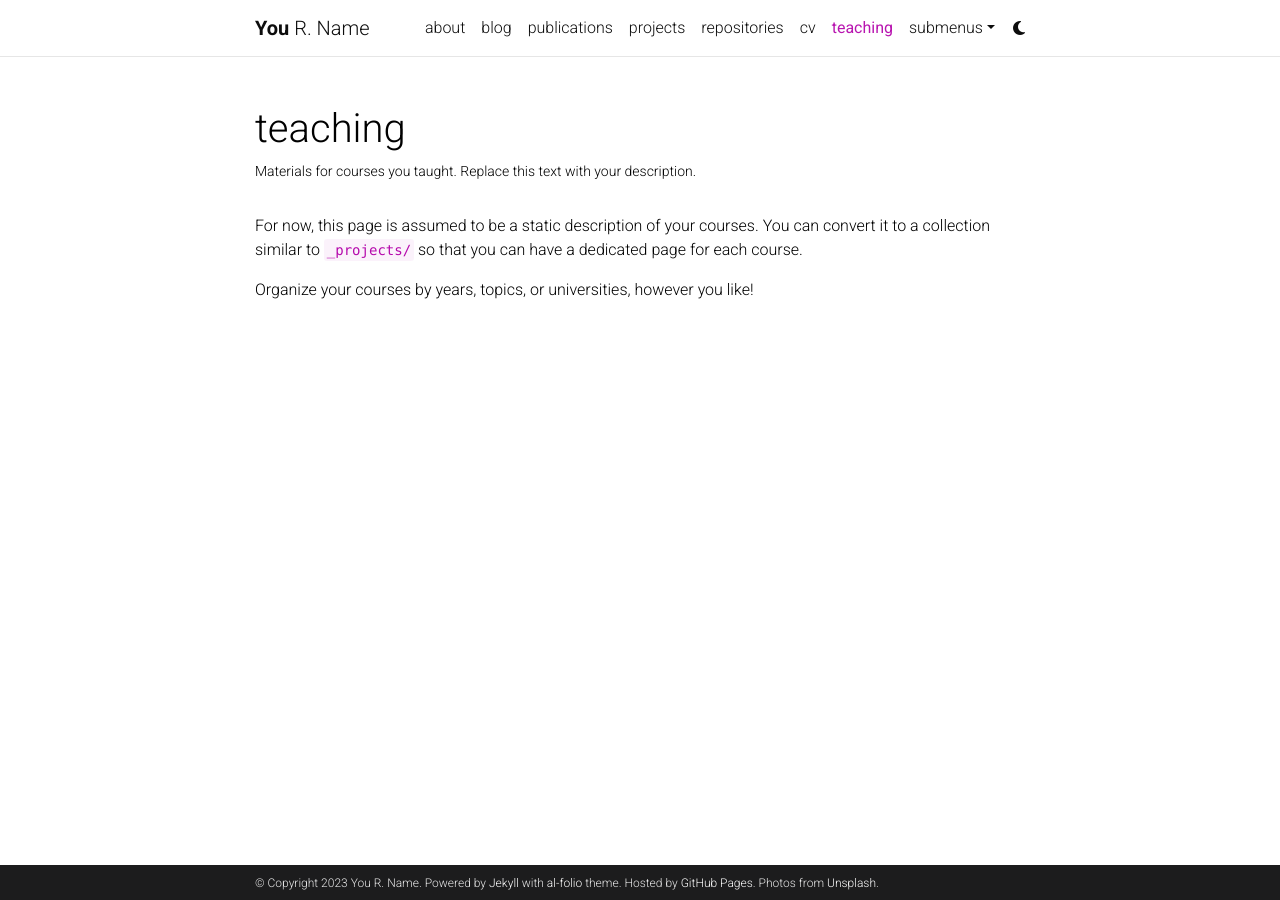
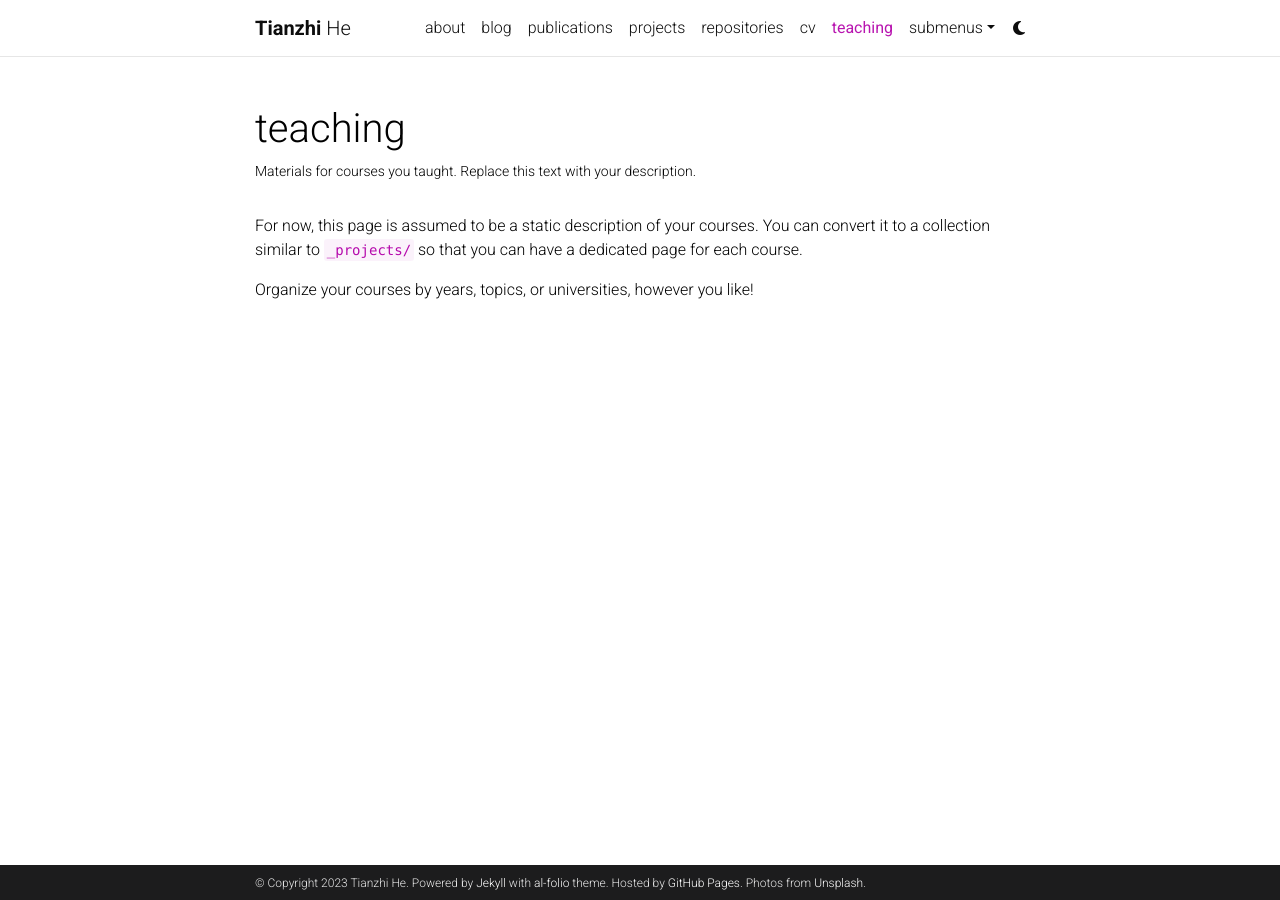
Before and after one commit to tianzhihe/tianzhihe.github.io, a Jekyll site: the page built from _pages/teaching.md, in a window 1280 px wide. Built offline with Jekyll 4.4.1, drawn with Linux system fonts in a browser that asks for light colours; comment, search, counter and statistics services are not loaded; a style sheet for code colours, icons or effects is not loaded.

Commit message:
Update _config.yml

```diff
--- a/_config.yml
+++ b/_config.yml
@@ -3,10 +3,10 @@
 # -----------------------------------------------------------------------------
 
 title: blank # the website title (if blank, full name will be used instead)
-first_name: You
-middle_name: R.
-last_name: Name
-email: you@example.com
+first_name: Tianzhi
+middle_name:
+last_name: He
+email: tianzhi@vt.edu
 description: > # the ">" symbol means to ignore newlines until "footer_text:"
   A simple, whitespace theme for academics. Based on [*folio](https://github.com/bogoli/-folio) design.
 footer_text: >
@@ -18,7 +18,7 @@
 lang: en # the language of your site (for example: en, fr, cn, ru, etc.)
 icon: ⚛️  # the emoji used as the favicon (alternatively, provide image name in /assets/img/)
 
-url: https://alshedivat.github.io # the base hostname & protocol for your site
+url: https://tianzhihe.github.io # the base hostname & protocol for your site
 baseurl: /al-folio # the subpath of your site, e.g. /blog/
 last_updated: false # set to true if you want to display last updated in the footer
 impressum_path:  # set to path to include impressum link in the footer, use the same path as permalink in a page, helps to conform with EU GDPR
```
